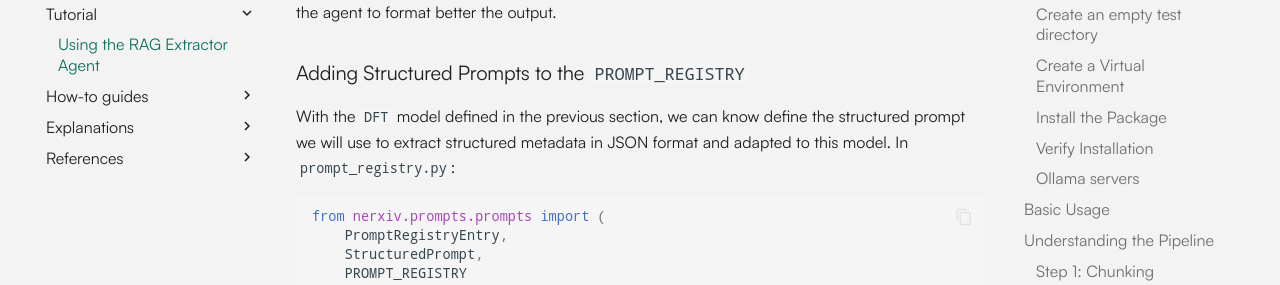
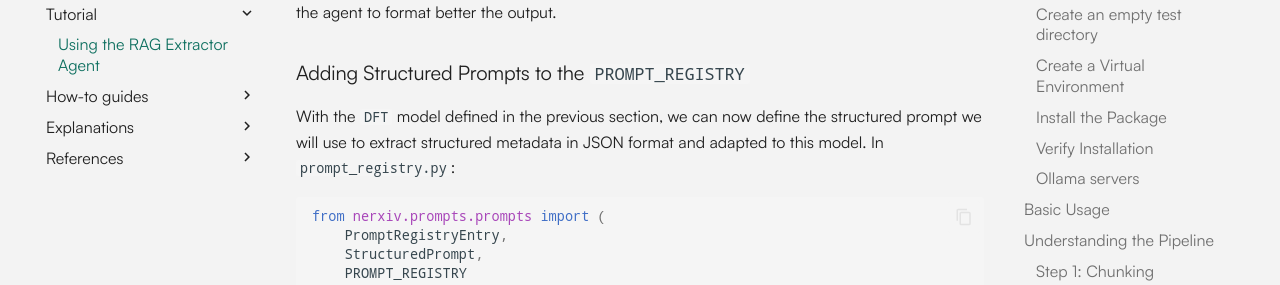
Before and after one commit to JosePizarro3/NERxiv, an MkDocs documentation site: the page built from docs/tutorials/rag_extractor_tutorial.md, in a window 1280 px wide and 900 px high, scrolled down 8695 px. Shown: the part 154-439 px from the top of the window. Built offline with MkDocs 1.6.1 and Material for MkDocs 9.7.7, drawn with Linux system fonts in a browser that asks for light colours; comment, search, counter and statistics services are not loaded; some of the changed text lies outside the part shown.

Commit message:
Minor typos

````diff
--- a/docs/tutorials/rag_extractor_tutorial.md
+++ b/docs/tutorials/rag_extractor_tutorial.md
@@ -233,7 +233,7 @@
 
 ## Processing Multiple Papers
 
-To process all papers in a directory, use the `prompt-all` command:
+To process all papers in a directory, use the `prompt_all` command:
 
 ```bash
 nerxiv prompt_all \
@@ -370,7 +370,7 @@
 
 ### Adding Structured Prompts to the `PROMPT_REGISTRY`
 
-With the `DFT` model defined in the previous section, we can know define the structured prompt we will use to extract structured metadata in JSON format and adapted to this model. In `prompt_registry.py`:
+With the `DFT` model defined in the previous section, we can now define the structured prompt we will use to extract structured metadata in JSON format and adapted to this model. In `prompt_registry.py`:
 
 ```python
 from nerxiv.prompts.prompts import (
@@ -451,7 +451,7 @@
   "query_name": query,
 }
 generator_params = {
-  "temperature": 0.1
+  "temperature": 0.1,
   "model": "gpt-oss:20b",
 }
 
````
Also changed, not shown: other parts of docs/tutorials/rag_extractor_tutorial.md (+1 -1 lines), docs/howtos/create_custom_prompts.md (+2 -2 lines).
